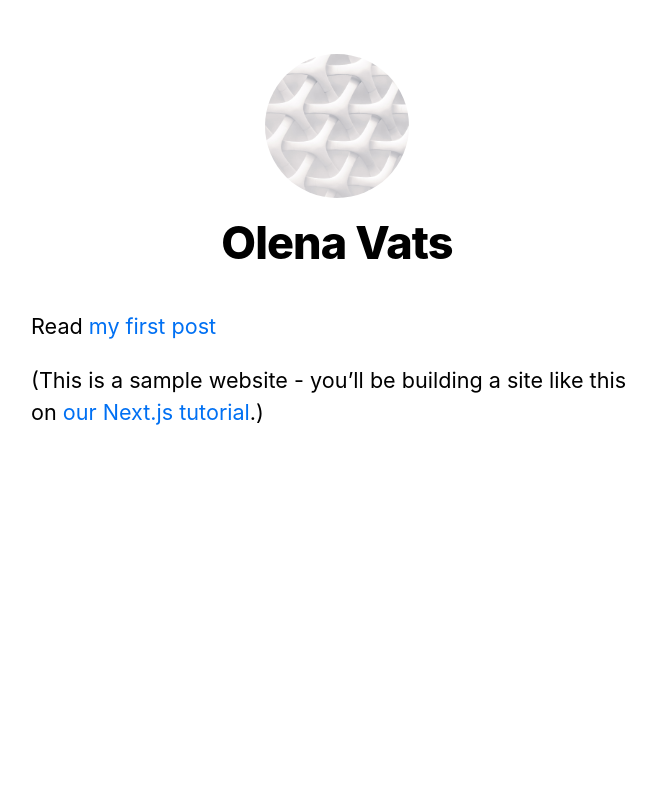
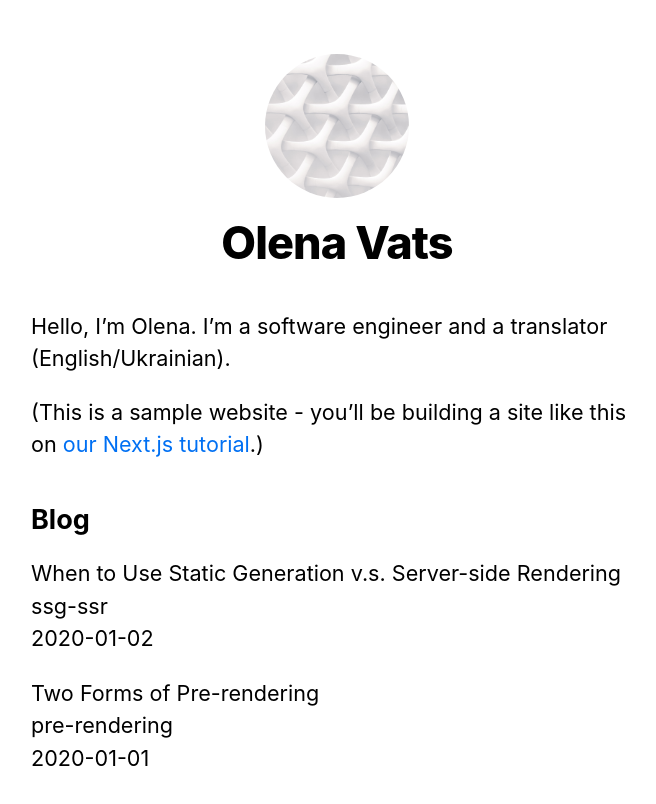
Before and after one commit to olena-ole/nextjs_test_blog, a Next.js app: page / in a window 1280 px wide. Shown: the top 804 px of the page, without its empty margins (303-959 px from the left). Built offline with nearby package versions, Linux system fonts and the light colour scheme.

Commit message:
fetched external data (from the file system) and pre-rendered the index page with this data (blogs)

```diff
--- /dev/null
+++ b/lib/posts.js
@@ -0,0 +1,37 @@
+import fs from 'fs';
+import path from 'path';
+import matter from 'gray-matter';
+
+const postsDirectory = path.join(process.cwd(), 'posts');
+
+export function getSortedPostsData() {
+  // Get file names under /posts
+  const fileNames = fs.readdirSync(postsDirectory);
+  const allPostsData = fileNames.map((fileName) => {
+    // Remove ".md" from file name to get id
+    const id = fileName.replace(/\.md$/, '');
+
+    // Read markdown file as string
+    const fullPath = path.join(postsDirectory, fileName);
+    const fileContents = fs.readFileSync(fullPath, 'utf8');
+
+    // Use gray-matter to parse the post metadata section
+    const matterResult = matter(fileContents);
+
+    // Combine the data with the id
+    return {
+      id,
+      ...matterResult.data,
+    };
+  });
+  // Sort posts by date
+  return allPostsData.sort(({ date: a }, { date: b }) => {
+    if (a < b) {
+      return 1;
+    } else if (a > b) {
+      return -1;
+    } else {
+      return 0;
+    }
+  });
+}
--- a/package.json
+++ b/package.json
@@ -6,6 +6,7 @@
     "start": "next start"
   },
   "dependencies": {
+    "gray-matter": "^4.0.3",
     "next": "latest",
     "react": "18.2.0",
     "react-dom": "18.2.0"
--- a/pages/index.js
+++ b/pages/index.js
@@ -1,21 +1,44 @@
-import Head from 'next/head';
-import Layout, { siteTitle } from '../components/layout';
-import utilStyles from '../styles/utils.module.css';
-import Link from 'next/link';
+import Head from 'next/head'
+import Layout, { siteTitle } from '../components/layout'
+import utilStyles from '../styles/utils.module.css'
+import { getSortedPostsData } from '../lib/posts'
 
-export default function Home() {
+export async function getStaticProps() {
+  const allPostsData = getSortedPostsData()
+  return {
+    props: {
+      allPostsData
+    }
+  }
+}
+
+export default function Home({allPostsData}) {
   return (
     <Layout home>
       <Head>
         <title>{siteTitle}</title>
       </Head>
       <section className={utilStyles.headingMd}>
-        <p>Read <Link href="/posts/first-post">my first post</Link></p>
+        <p>Hello, I’m Olena. I’m a software engineer and a translator (English/Ukrainian). </p>
         <p>
           (This is a sample website - you’ll be building a site like this on{' '}
           <a href="https://nextjs.org/learn">our Next.js tutorial</a>.)
         </p>
       </section>
+      <section className={`${utilStyles.headingMd} ${utilStyles.padding1px}`}>
+        <h2 className={utilStyles.headingLg}>Blog</h2>
+        <ul className={utilStyles.list}>
+          {allPostsData.map(({ id, date, title }) => (
+            <li className={utilStyles.listItem} key={id}>
+              {title}
+              <br />
+              {id}
+              <br />
+              {date}
+            </li>
+          ))}
+        </ul>
+      </section>
     </Layout>
-  );
+  )
 }
--- /dev/null
+++ b/posts/pre-rendering.md
@@ -0,0 +1,11 @@
+---
+title: 'Two Forms of Pre-rendering'
+date: '2020-01-01'
+---
+
+Next.js has two forms of pre-rendering: **Static Generation** and **Server-side Rendering**. The difference is in **when** it generates the HTML for a page.
+
+- **Static Generation** is the pre-rendering method that generates the HTML at **build time**. The pre-rendered HTML is then _reused_ on each request.
+- **Server-side Rendering** is the pre-rendering method that generates the HTML on **each request**.
+
+Importantly, Next.js let's you **choose** which pre-rendering form to use for each page. You can create a "hybrid" Next.js app by using Static Generation for most pages and using Server-side Rendering for others.
--- /dev/null
+++ b/posts/ssg-ssr.md
@@ -0,0 +1,19 @@
+---
+title: 'When to Use Static Generation v.s. Server-side Rendering'
+date: '2020-01-02'
+---
+
+We recommend using **Static Generation** (with and without data) whenever possible because your page can be built once and served by CDN, which makes it much faster than having a server render the page on every request.
+
+You can use Static Generation for many types of pages, including:
+
+- Marketing pages
+- Blog posts
+- E-commerce product listings
+- Help and documentation
+
+You should ask yourself: "Can I pre-render this page **ahead** of a user's request?" If the answer is yes, then you should choose Static Generation.
+
+On the other hand, Static Generation is **not** a good idea if you cannot pre-render a page ahead of a user's request. Maybe your page shows frequently updated data, and the page content changes on every request.
+
+In that case, you can use **Server-Side Rendering**. It will be slower, but the pre-rendered page will always be up-to-date. Or you can skip pre-rendering and use client-side JavaScript to populate data.
```
Also changed, not shown: 1 other file (tests, documents, lock files or other folders).
